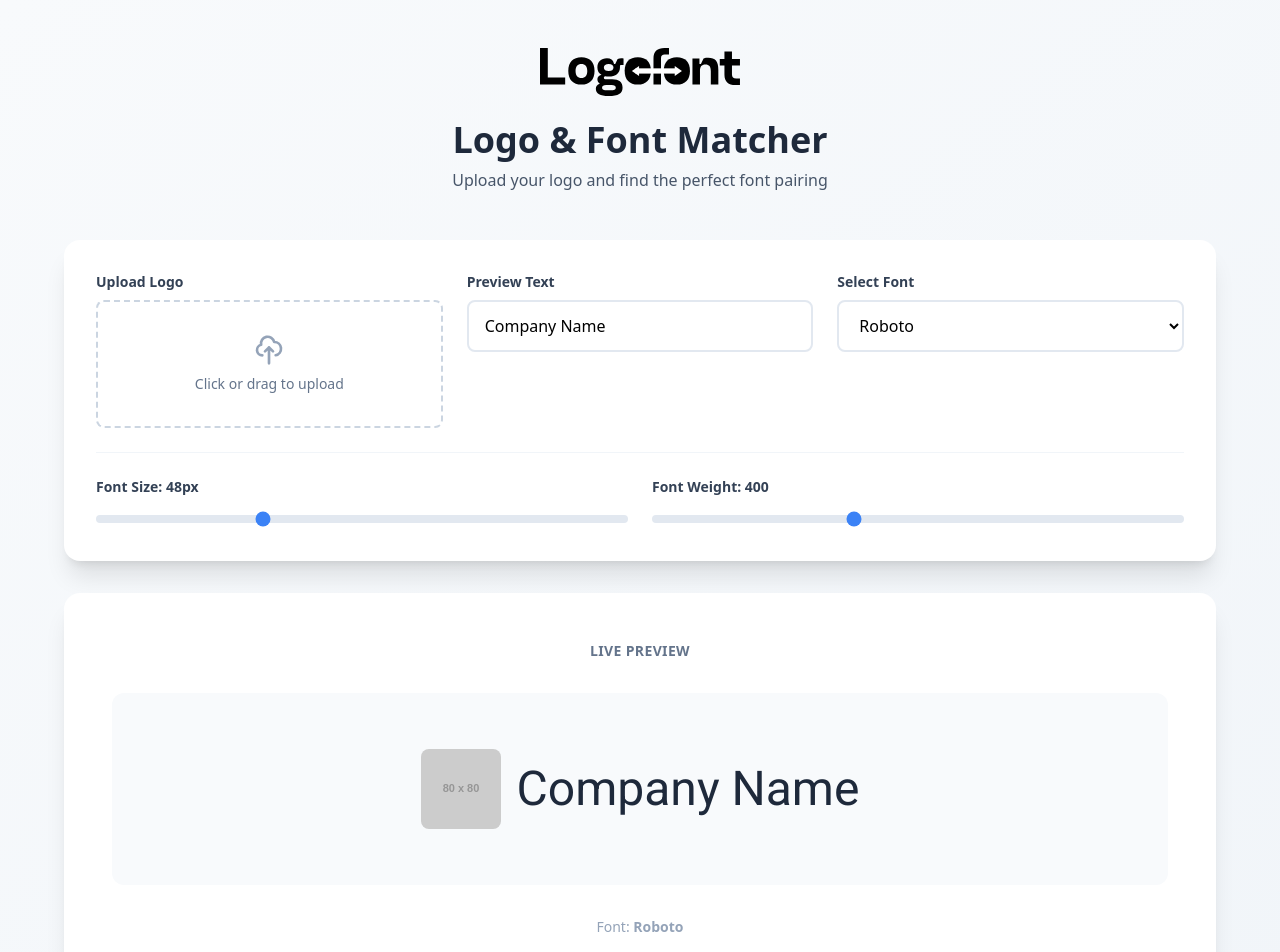
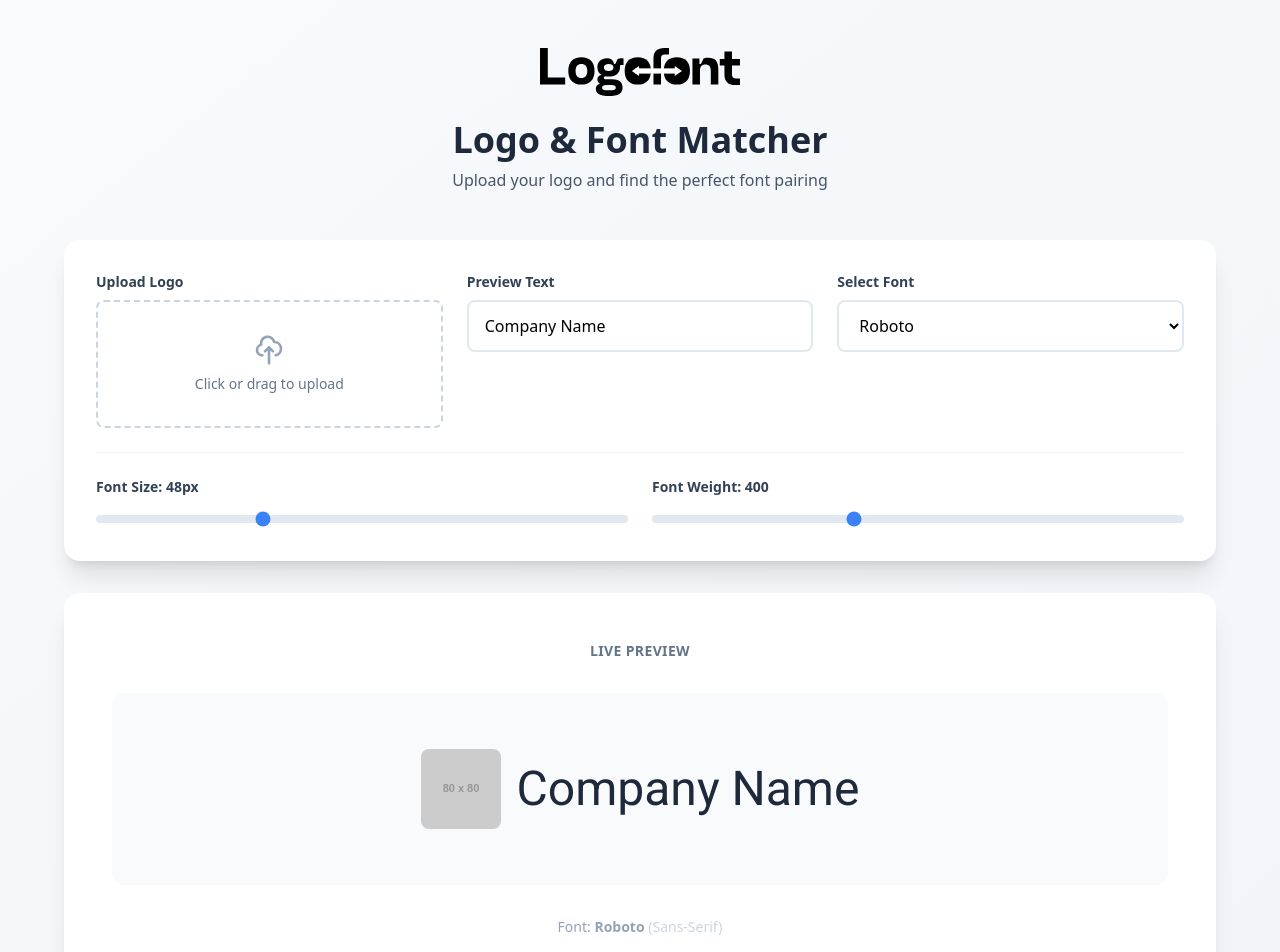
Before and after one commit to JR1986/logo-font, a Nuxt app: page / in a window 1280 px wide. Shown: the top 952 px of the page. Built offline with nearby package versions, Linux system fonts and the light colour scheme.

Commit message:
add font categories

```diff
--- a/app/app.vue
+++ b/app/app.vue
@@ -73,9 +73,11 @@
               @change="loadFont"
               class="w-full px-4 py-3 border-2 border-slate-200 rounded-lg focus:border-blue-500 focus:ring-2 focus:ring-blue-200 outline-none transition-all bg-white cursor-pointer"
             >
-              <option v-for="font in fonts" :key="font" :value="font">
+              <optgroup v-for="(fontList, category) in fontCategories" :key="category" :label="category">
+                <option v-for="font in fontList" :key="font" :value="font">
                   {{ font }}
                 </option>
+              </optgroup>
             </select>
           </div>
         </div>
@@ -147,7 +149,7 @@
         </div>
 
         <p class="text-sm text-slate-400 mt-8 text-center">
-          Font: <span class="font-semibold">{{ selectedFont }}</span>
+          Font: <span class="font-semibold">{{ selectedFont }}</span> <span class="text-slate-300">({{ selectedFontCategory }})</span>
         </p>
       </div>
     </div>
@@ -155,7 +157,7 @@
 </template>
 
 <script setup lang="ts">
-import { ref, onMounted, onUnmounted } from 'vue'
+import { ref, computed, onMounted, onUnmounted } from 'vue'
 
 // State
 const previewText = ref('Company Name')
@@ -166,8 +168,9 @@ const fileInput = ref<HTMLInputElement | null>(null)
 const fontSize = ref(48)
 const fontWeight = ref(400)
 
-// Popular Google Fonts
-const fonts = ref([
+// Font Categories
+const fontCategories = ref({
+  'Sans-Serif': [
     'Roboto',
     'Open Sans',
     'Lato',
@@ -175,8 +178,6 @@ const fonts = ref([
     'Poppins',
     'Raleway',
     'Inter',
-  'Playfair Display',
-  'Merriweather',
     'Oswald',
     'Source Sans Pro',
     'Nunito',
@@ -185,10 +186,67 @@ const fonts = ref([
     'Mukta',
     'Rubik',
     'Work Sans',
+    'Quicksand',
+    'Outfit',
+    'DM Sans',
+    'Manrope',
+    'Space Grotesk',
+    'Barlow',
+    'Exo 2',
+    'Kanit',
+    'Titillium Web',
+    'Josefin Sans',
+    'Archivo',
+    'Lexend',
+    'Figtree',
+    'Plus Jakarta Sans'
+  ],
+  'Serif': [
+    'Playfair Display',
+    'Merriweather',
     'Crimson Text',
+    'Libre Baskerville',
+    'EB Garamond',
+    'Cormorant Garamond',
+    'Lora',
+    'PT Serif',
+    'Source Serif Pro',
+    'Bitter',
+    'Spectral',
+    'Vollkorn'
+  ],
+  'Display': [
     'Bebas Neue',
-  'Dancing Script'
-])
+    'Righteous',
+    'Lobster',
+    'Pacifico',
+    'Alfa Slab One',
+    'Permanent Marker',
+    'Bungee',
+    'Orbitron'
+  ],
+  'Handwriting': [
+    'Dancing Script',
+    'Caveat',
+    'Satisfy',
+    'Great Vibes',
+    'Parisienne',
+    'Sacramento'
+  ]
+})
+
+// Flat list of all fonts for random selection
+const allFonts = computed(() => Object.values(fontCategories.value).flat())
+
+// Get category of selected font
+const selectedFontCategory = computed(() => {
+  for (const [category, fonts] of Object.entries(fontCategories.value)) {
+    if (fonts.includes(selectedFont.value)) {
+      return category
+    }
+  }
+  return 'Unknown'
+})
 
 // Load Google Font dynamically
 const loadFont = () => {
@@ -247,13 +305,13 @@ const clearLogo = () => {
 
 // Random font selection with spacebar
 const selectRandomFont = () => {
-  const currentIndex = fonts.value.indexOf(selectedFont.value)
+  const currentIndex = allFonts.value.indexOf(selectedFont.value)
   let randomIndex = currentIndex
   // Ensure we get a different font
   while (randomIndex === currentIndex) {
-    randomIndex = Math.floor(Math.random() * fonts.value.length)
+    randomIndex = Math.floor(Math.random() * allFonts.value.length)
   }
-  selectedFont.value = fonts.value[randomIndex] as string
+  selectedFont.value = allFonts.value[randomIndex] as string
   loadFont()
 }
 
```
Lines whose indentation alone changed are shown as unchanged.
